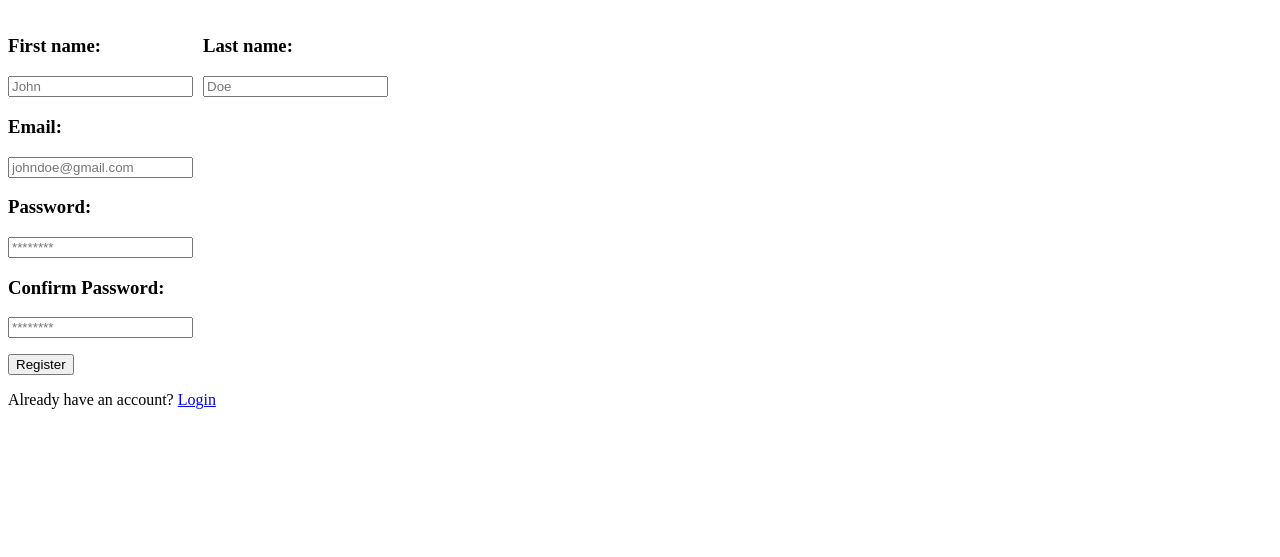
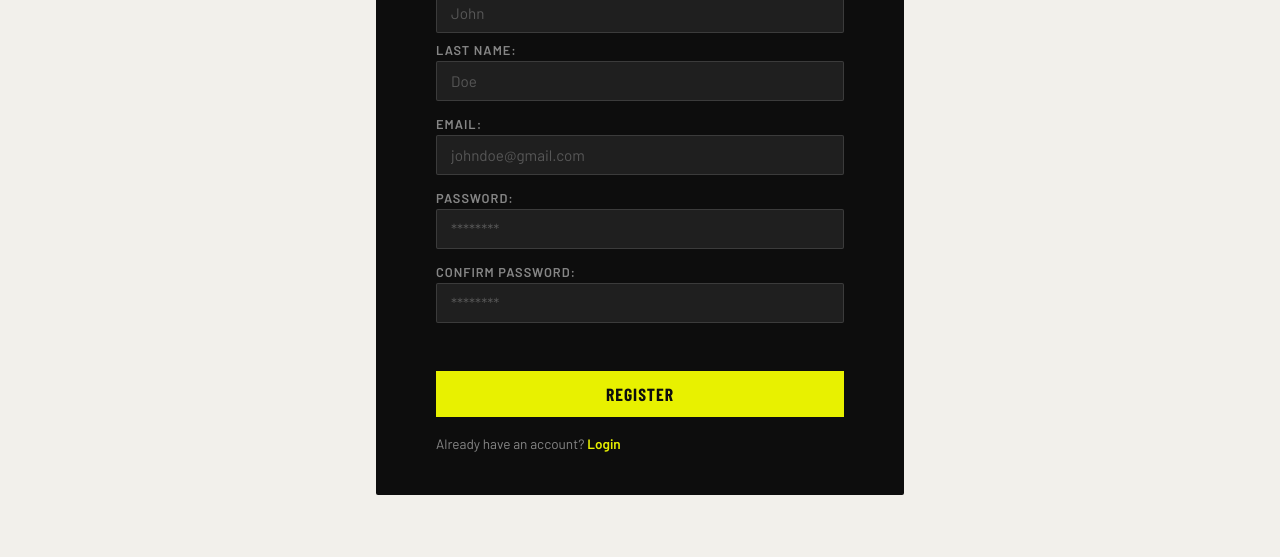
Before and after one commit to hamza-ahmed-nabil/team47, a plain HTML site: page register.html in a window 1280 px wide. Shown: the part 243-800 px from the top of the page. Drawn offline with nearby package versions, Linux system fonts and the light colour scheme; the site is published under a folder, as on GitHub Pages, so addresses that start at the root find nothing; a web font is replaced by a local one.

Commit message:
Removed redundant "/" breaking CSS

```diff
--- a/register.html
+++ b/register.html
@@ -3,8 +3,8 @@
 <head>
   <meta charset="UTF-8">
   <meta name="viewport" content="width=device-width, initial-scale=1.0">
-  <link rel="stylesheet" href="/CSS/general.css">
-  <link rel="stylesheet" href="/CSS/register.css">
+  <link rel="stylesheet" href="CSS/general.css">
+  <link rel="stylesheet" href="CSS/register.css">
   <link href="https://fonts.googleapis.com/css2?family=Barlow+Condensed:ital,wght@0,600;0,700;0,800;0,900;1,800&family=Barlow:wght@400;500;600&display=swap" rel="stylesheet">
   <title>Deluxe - Home</title>
 </head>
```
